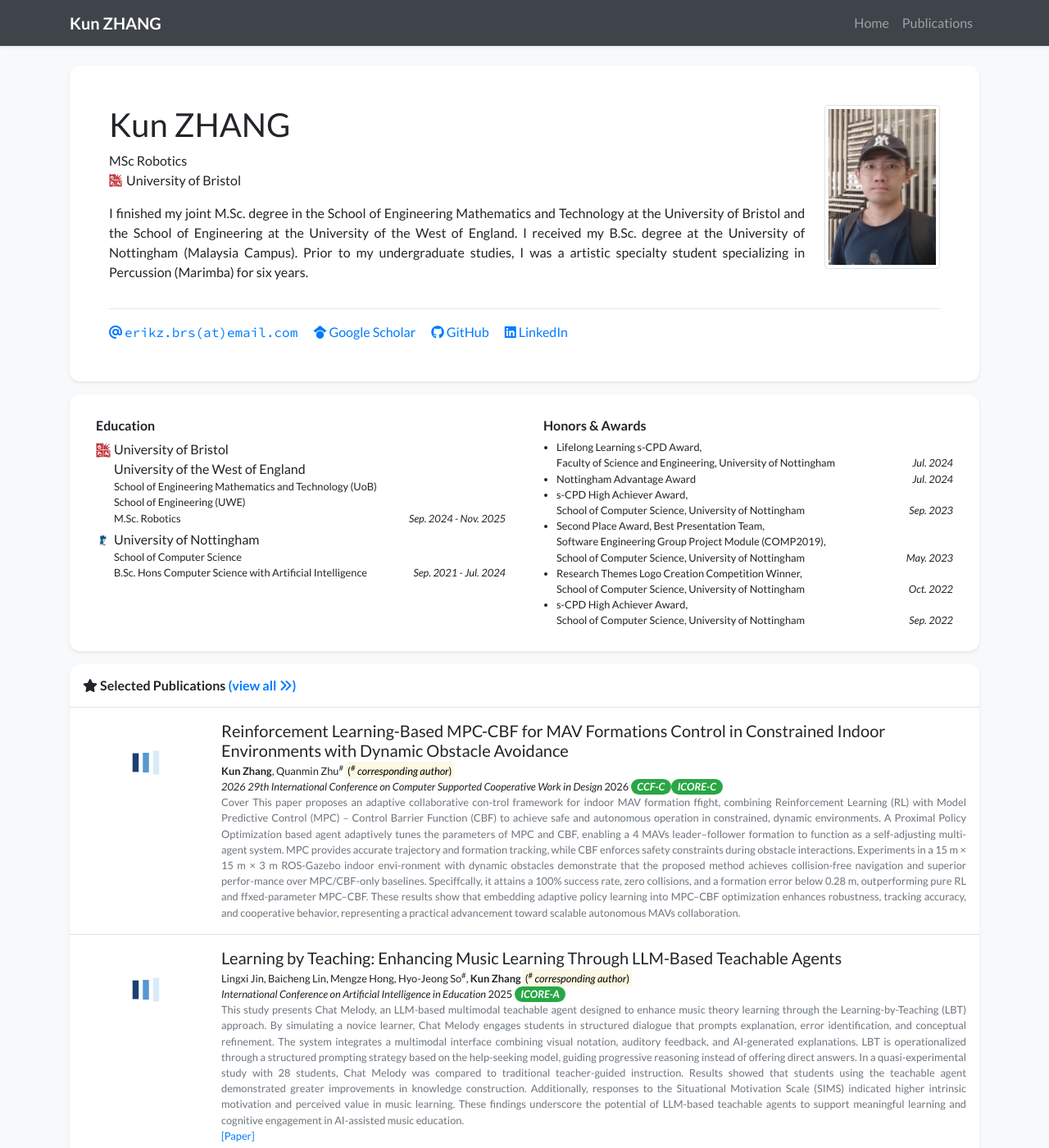
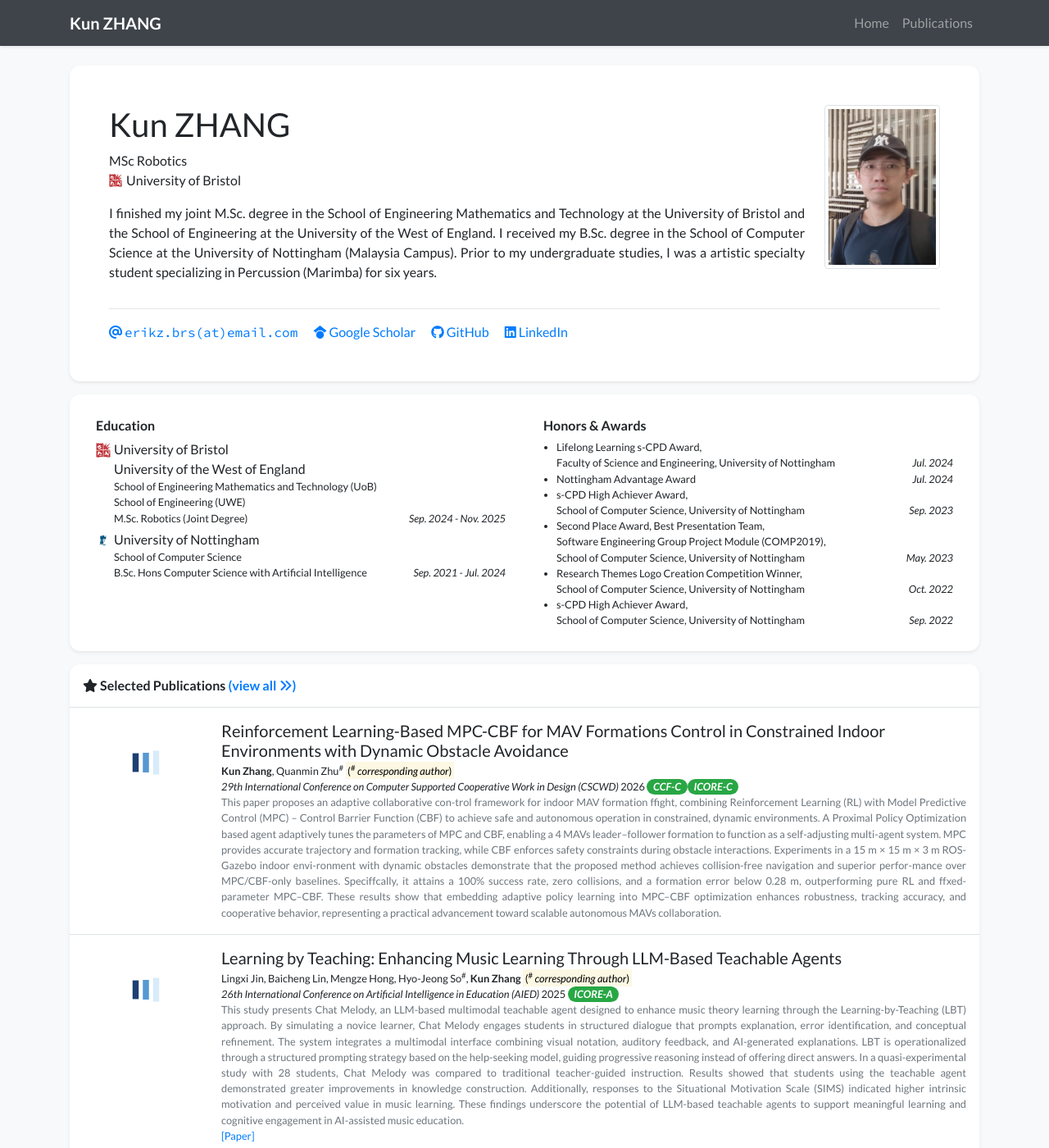
Before and after one commit to 00AKun/academic-homepage, a Jekyll site: the page built from index.html, in a window 1280 px wide and 1400 px high. Shown: the whole window at 82% size. Built offline with Jekyll 4.4.1, drawn with Linux system fonts in a browser that asks for light colours; nearby versions of some CDN libraries; a style sheet for code colours, icons or effects is not loaded.

Commit message:
Update homepage content

```diff
--- a/_data/profile.yml
+++ b/_data/profile.yml
@@ -23,7 +23,7 @@ short_bio_text_justify: true
 short_bio: >-
   <p>
     I finished my joint M.Sc. degree in the School of Engineering Mathematics and Technology at the University of Bristol and the School of Engineering at the University of the West of England.
-    I received my B.Sc. degree at the University of Nottingham (Malaysia Campus). Prior to my undergraduate studies, I was a artistic specialty student specializing in Percussion (Marimba) for six years.
+    I received my B.Sc. degree in the School of Computer Science at the University of Nottingham (Malaysia Campus). Prior to my undergraduate studies, I was a artistic specialty student specializing in Percussion (Marimba) for six years.
   </p>
 
 portrait_url: /assets/images/photos/portrait.jpg
@@ -35,7 +35,7 @@ education:
   logo: /assets/images/badges/Brs.png
   position: >-
     School of Engineering Mathematics and Technology (UoB) <br> School of Engineering (UWE) <br/>
-    M.Sc. Robotics
+    M.Sc. Robotics (Joint Degree)
   date: Sep. 2024 - Nov. 2025
 - name: University of Nottingham
   logo: /assets/images/badges/Not.png
```
Also changed, not shown: _publications/2023/2023-pub-example-1.md (+1 -1 lines), _publications/2023/2023-pub-example-2.md (+1 -1 lines), _publications/2023/2023-pub-example-3.md (+1 -1 lines), _publications/2025/2025-pub-example-1.md (+1 -1 lines), _publications/2026/2026-pub-example-1.md (+2 -2 lines).
